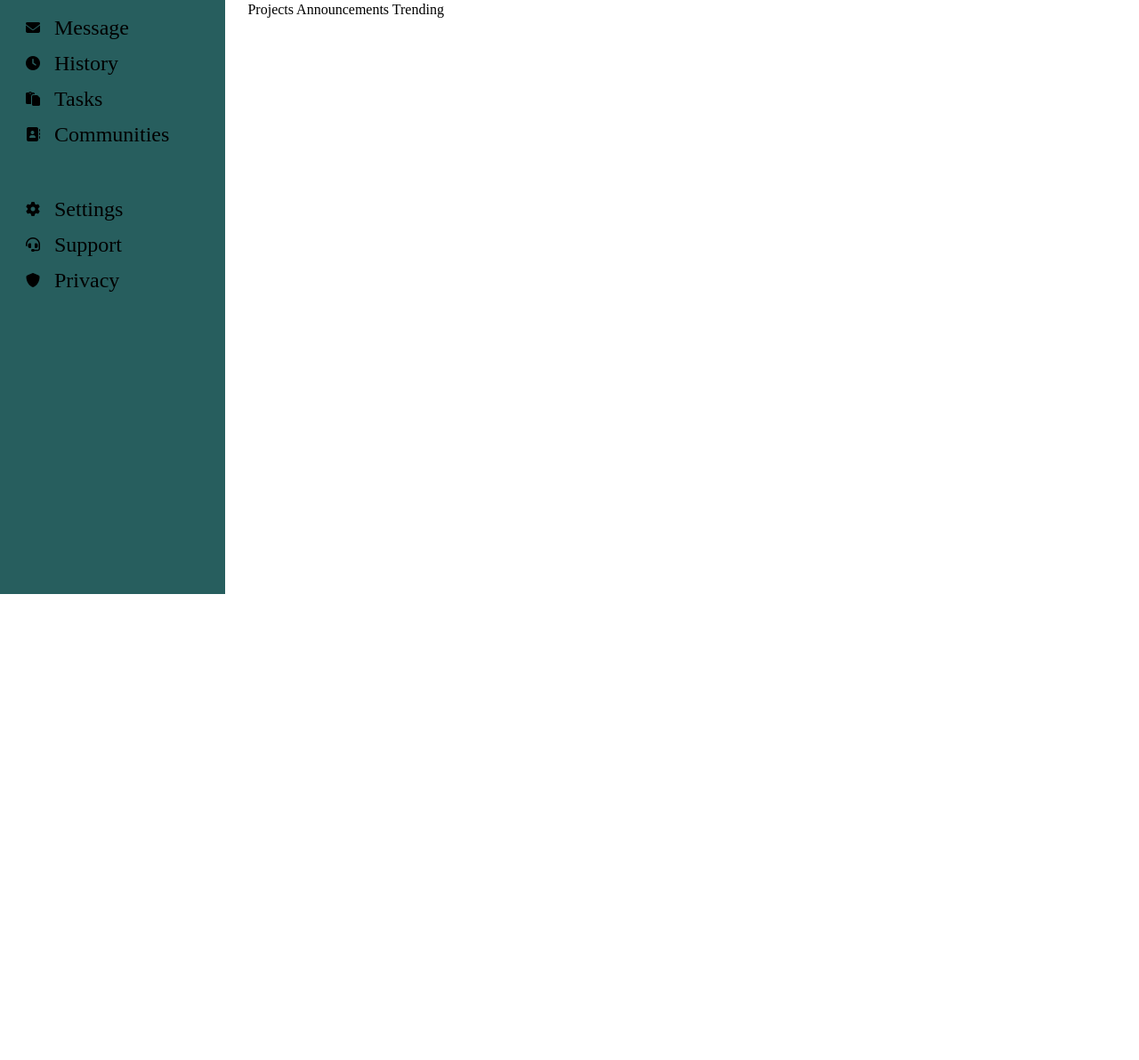
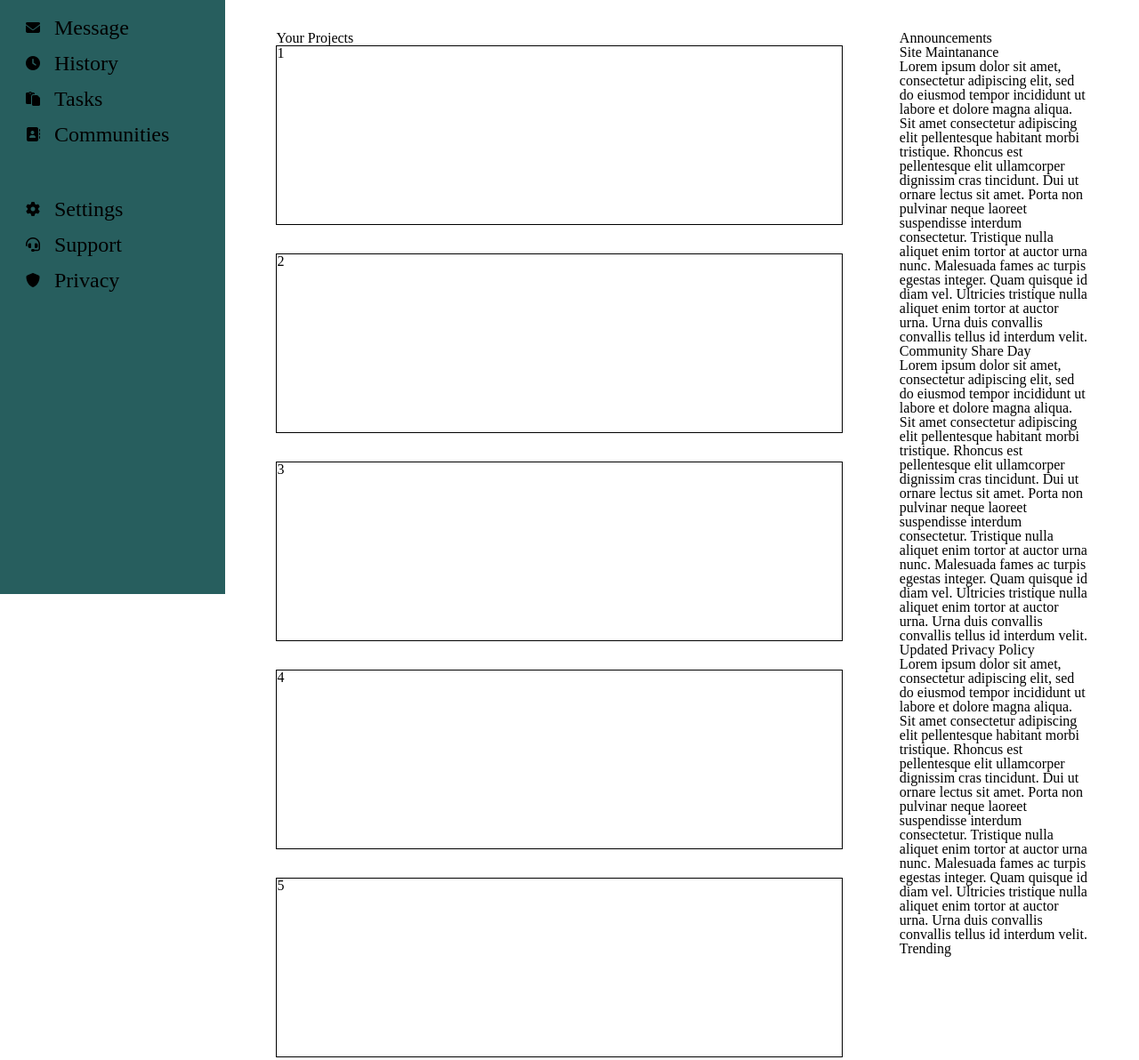
Before and after one commit to OpTudor/admin_dashboard, a plain HTML site: page index.html in a window 1280 px wide. Shown: the part 192-1384 px from the top of the page at 89% size. Before the commit the page ends 860 px from the top, so only its background shows below. Drawn offline with Linux system fonts and the light colour scheme.

Commit message:
Almost finished main stuff

```diff
--- a/index.html
+++ b/index.html
@@ -86,7 +86,83 @@
             </div>
           </div>
         </div>
-        <div class="main-stuff">Projects Announcements Trending</div>
+        <div class="main-stuff">
+          <div class="projects">
+            <div class="title">Your Projects</div>
+            <div class="projects-grid">
+              <div class="project">1</div>
+              <div class="project">2</div>
+              <div class="project">3</div>
+              <div class="project">4</div>
+              <div class="project">5</div>
+              <div class="project">6</div>
+            </div>
+          </div>
+          <div class="right-sidebar">
+            <div class="announcements">
+              <div class="title">Announcements</div>
+              <div class="announcements-items">
+                <div class="announcement">
+                  <div>Site Maintanance</div>
+                  <div>
+                    Lorem ipsum dolor sit amet, consectetur adipiscing elit, sed
+                    do eiusmod tempor incididunt ut labore et dolore magna
+                    aliqua. Sit amet consectetur adipiscing elit pellentesque
+                    habitant morbi tristique. Rhoncus est pellentesque elit
+                    ullamcorper dignissim cras tincidunt. Dui ut ornare lectus
+                    sit amet. Porta non pulvinar neque laoreet suspendisse
+                    interdum consectetur. Tristique nulla aliquet enim tortor at
+                    auctor urna nunc. Malesuada fames ac turpis egestas integer.
+                    Quam quisque id diam vel. Ultricies tristique nulla aliquet
+                    enim tortor at auctor urna. Urna duis convallis convallis
+                    tellus id interdum velit.
+                  </div>
+                </div>
+                <div class="announcement">
+                  <div>Community Share Day</div>
+                  <div>
+                    Lorem ipsum dolor sit amet, consectetur adipiscing elit, sed
+                    do eiusmod tempor incididunt ut labore et dolore magna
+                    aliqua. Sit amet consectetur adipiscing elit pellentesque
+                    habitant morbi tristique. Rhoncus est pellentesque elit
+                    ullamcorper dignissim cras tincidunt. Dui ut ornare lectus
+                    sit amet. Porta non pulvinar neque laoreet suspendisse
+                    interdum consectetur. Tristique nulla aliquet enim tortor at
+                    auctor urna nunc. Malesuada fames ac turpis egestas integer.
+                    Quam quisque id diam vel. Ultricies tristique nulla aliquet
+                    enim tortor at auctor urna. Urna duis convallis convallis
+                    tellus id interdum velit.
+                  </div>
+                </div>
+                <div class="announcement">
+                  <div>Updated Privacy Policy</div>
+                  <div>
+                    Lorem ipsum dolor sit amet, consectetur adipiscing elit, sed
+                    do eiusmod tempor incididunt ut labore et dolore magna
+                    aliqua. Sit amet consectetur adipiscing elit pellentesque
+                    habitant morbi tristique. Rhoncus est pellentesque elit
+                    ullamcorper dignissim cras tincidunt. Dui ut ornare lectus
+                    sit amet. Porta non pulvinar neque laoreet suspendisse
+                    interdum consectetur. Tristique nulla aliquet enim tortor at
+                    auctor urna nunc. Malesuada fames ac turpis egestas integer.
+                    Quam quisque id diam vel. Ultricies tristique nulla aliquet
+                    enim tortor at auctor urna. Urna duis convallis convallis
+                    tellus id interdum velit.
+                  </div>
+                </div>
+              </div>
+            </div>
+            <div class="trending">
+              <div class="title">Trending</div>
+              <div class="trending-items">
+                <div class="people"></div>
+                <div class="people"></div>
+                <div class="people"></div>
+                <div class="people"></div>
+              </div>
+            </div>
+          </div>
+        </div>
       </div>
     </div>
   </body>
--- a/style.css
+++ b/style.css
@@ -124,3 +124,33 @@ img {
   display: flex;
   gap: 2rem;
 }
+.main-stuff {
+  display: flex;
+}
+.projects {
+  flex: 3;
+  padding: 2rem;
+}
+.right-sidebar {
+  flex: 1;
+  padding: 2rem;
+}
+.projects-grid {
+  display: grid;
+  grid-template-columns: repeat(auto-fit, minmax(400px, 1fr));
+  gap: 2rem;
+}
+.project {
+  height: 200px;
+  border: 1px solid black;
+}
+.right-sidebar {
+  display: flex;
+  flex-direction: column;
+}
+.announcements {
+  flex: 1;
+}
+.trending {
+  flex: 1;
+}
```
